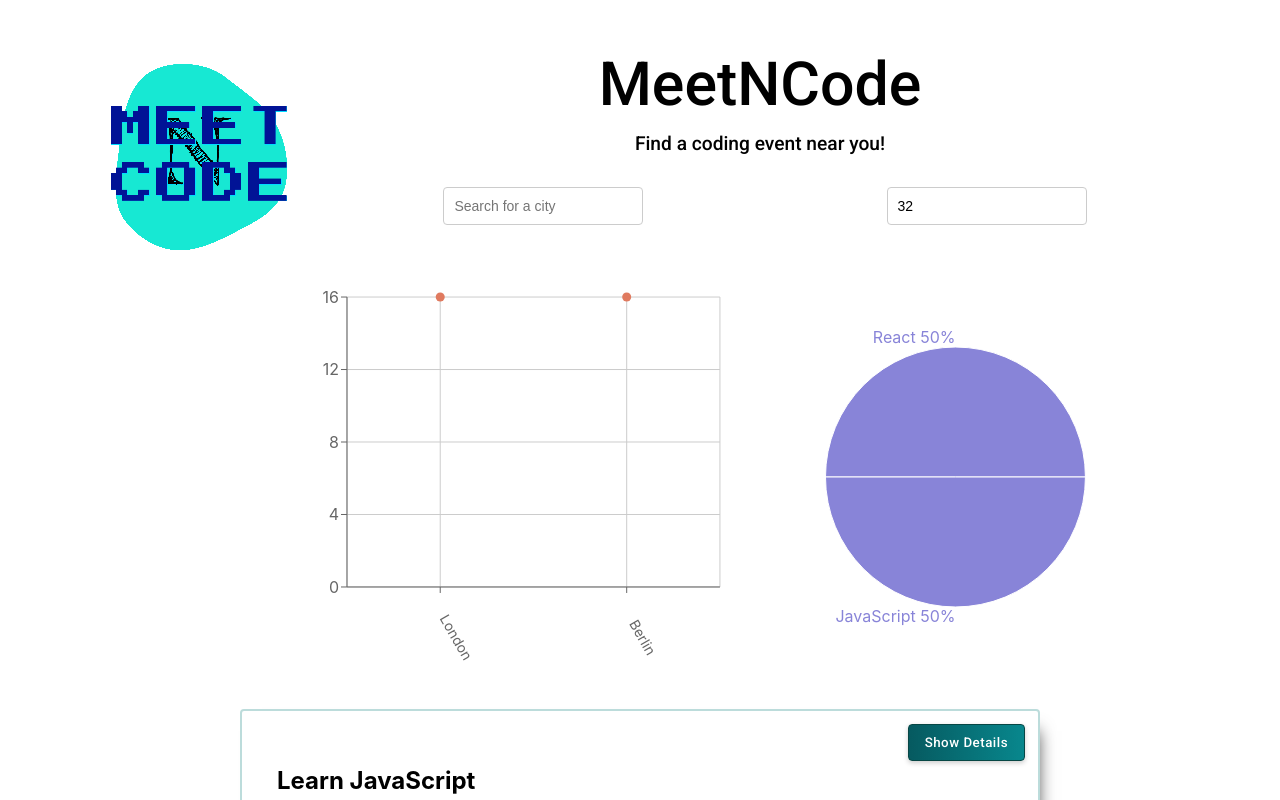
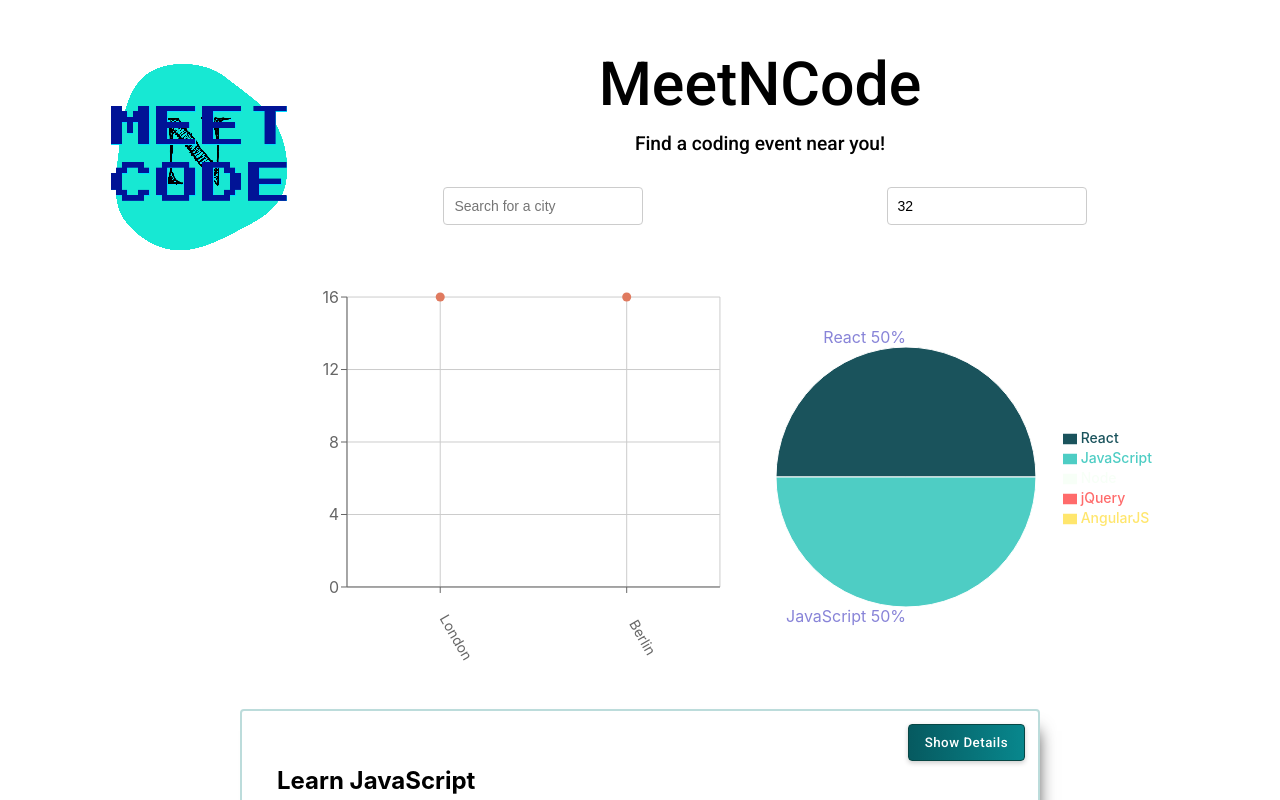
Before and after one commit to bobs83/meetberlin_app, a React (Create React App) app: page / in a window 1280 px wide. Shown: the top 800 px of the page. Built offline with nearby package versions, Linux system fonts and the light colour scheme; what atatus-spa would draw is missing.

Commit message:
Customize colors of piechart and layout

```diff
--- a/src/components/EventGenresChart.js
+++ b/src/components/EventGenresChart.js
@@ -1,9 +1,10 @@
 import { useEffect, useState } from "react";
-import { ResponsiveContainer, PieChart, Pie, Legend } from "recharts";
+import { ResponsiveContainer, PieChart, Pie, Legend, Cell } from "recharts";
 
 const EventGenresChart = ({ events }) => {
   const [data, setData] = useState([]);
   const genres = ["React", "JavaScript", "Node", "jQuery", "AngularJS"];
+  const colors = ["#1A535C", "#4ECDC4", "#F7FFF7", "#FF6B6B", "#FFE66D"];
 
   useEffect(() => {
     setData(getData());
@@ -56,6 +57,7 @@ const EventGenresChart = ({ events }) => {
   return (
     <ResponsiveContainer width="99%" height={400}>
       <PieChart>
+        <Legend verticalAlign="middle" align="right" layout="vertical" />
         <Pie
           data={data}
           dataKey="value"
@@ -63,7 +65,11 @@ const EventGenresChart = ({ events }) => {
           label={renderCustomizedLabel}
           labelLine={false}
           outerRadius={130}
-        />
+        >
+          {data.map((entry, index) => (
+            <Cell key={`cell-${index}`} fill={colors[index % colors.length]} />
+          ))}
+        </Pie>
       </PieChart>
     </ResponsiveContainer>
   );
```
